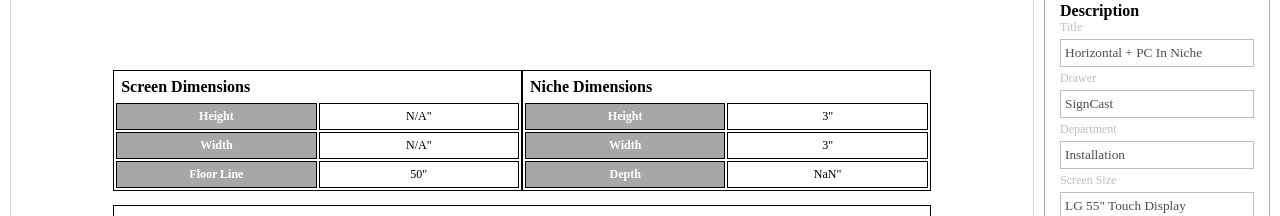
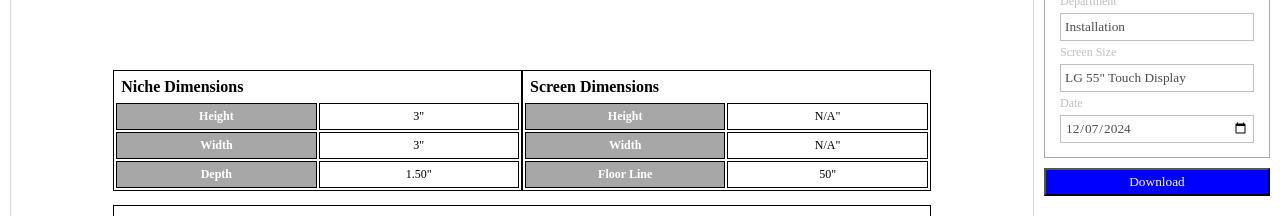
Before and after one commit to Ramankauldhar/LED-screen-installation-guide-tool, a React (Create React App) app: page / in a window 1280 px wide. Shown: the part 584-800 px from the top of the page. Built offline with nearby package versions, Linux system fonts and the light colour scheme; no server answers; the HTML template or start-up script is replaced by a standard one.

Commit message:
V11: Flat Wall button functionality implemented

```diff
--- a/src/Drawing.jsx
+++ b/src/Drawing.jsx
@@ -25,6 +25,8 @@ const Drawing = ({ screenWidth, screenHeight, floorDistance, nicheWidth, nicheHe
     <Stage width={stageWidth} height={stageHeight}>
       <Layer>
         {/* Draw Niche */}
+        {nicheWidth && nicheHeight ? (
+          <>
             <Rect
                x={50}
                y={50}
@@ -40,6 +42,8 @@ const Drawing = ({ screenWidth, screenHeight, floorDistance, nicheWidth, nicheHe
               text={`Niche Dimensions: ${nicheWidth}" x ${nicheHeight}"`}
               fontSize={14}
             />
+          </>
+        ) : null}
 
         {/* Draw Screen */}
         <Rect
--- a/src/MainPage.css
+++ b/src/MainPage.css
@@ -213,24 +213,15 @@ h2,h3{
     .leftContainer {
         display: block;
     }
-
     .header img {
         width: 6rem;
     }
-
-    .input-group label, .input-group input {
-        width: 100%;
-    }
     .NoteSection {
         margin-top: 10px;
-        flex-direction: column;
     }
     .centerSection{
         margin: 0 10%;
         width: 80%;
-    }
-    .toggle-group button {
-        width: 100%;
     }
 }
 
@@ -238,6 +229,7 @@ h2,h3{
     .mainContainer{
         display: block;
     }
+
     .drawingSection{
         width:100%;
     }
@@ -252,7 +244,6 @@ h2,h3{
     }
     .leftContainer {
         display: block;
-        width: 100%;
     }
     .dimensions-table table tr th, td {
         font-size: 10px;
@@ -266,9 +257,6 @@ h2,h3{
     .headerScript img {
         width: 4rem;
         height: 3rem;
-    }
-    .leftNote,.rightNote{
-        width:100%;
     }
 }
 
--- a/src/MainPage.jsx
+++ b/src/MainPage.jsx
@@ -80,18 +80,22 @@ function MainPage() {
     useEffect(() => {
         // Calculate niche value dynamically
         const calculateNicheDimensions = () => {
-            const { height, width, screenDepth } = screenDimensions;
+            const { height=0, width=0, screenDepth=0 } = screenDimensions;
             const depthVariance = width <= 55 ? 1.5 : 2;
+
+            if (installationType === "Niche") {
                 const calculatedNicheDimensions = {
                      height: height + 2 * depthVariance,
                      width: width + 2 * depthVariance,
-                depth: screenDepth + Math.max(mediaPlayerDepth, mountDepth) + depthVariance,
+                     depth: parseFloat(screenDepth + Math.max(mediaPlayerDepth, mountDepth) + depthVariance).toFixed(2),
                 };
                 setNicheDimensions(calculatedNicheDimensions);
+            } else {
+                setNicheDimensions({ height: 0, width: 0, depth: 0 });
+            }
         };
-
         calculateNicheDimensions();
-    }, [screenDimensions, mediaPlayerDepth, mountDepth]);
+    }, [screenDimensions, mediaPlayerDepth, mountDepth, installationType]);
 
     useEffect(() => {
         const today = new Date().toISOString().split('T')[0];
@@ -116,10 +120,10 @@ function MainPage() {
                  const screenData = screenMfrSheet.find((row) => row["Screen MFR"] === selected);
                  if (screenData) {
                     setScreenDimensions({
-                         height: screenData["Height"] || "",
-                         width: screenData["Width"] || "",
+                         height: screenData["Height"] || 0,
+                         width: screenData["Width"] || 0,
                          floorLine: floorDistance,
-                         screenDepth: screenData["Depth"]
+                         screenDepth: screenData["Depth"] || 0,
                     });
                 }
             } catch (error) {
@@ -154,12 +158,32 @@ return (
                      screenWidth={screenDimensions.width}
                      screenHeight={screenDimensions.height}
                      floorDistance={screenDimensions.floorLine}
-                     nicheWidth={nicheDimensions.width}
-                     nicheHeight={nicheDimensions.height}
+                     nicheWidth={installationType === "Niche" ? nicheDimensions.width : null}
+                     nicheHeight={installationType === "Niche" ? nicheDimensions.height : null}
                 />
              </div>
              <div className="centerSection">
                 <div className="dimensions-table">
+                    {/* Niche Dimensions Table */}
+                    <table>
+                        <thead>
+                             <h3>Niche Dimensions</h3>
+                        </thead>
+                        <tbody>
+                             <tr>
+                                 <th>Height</th>
+                                 <td>{nicheDimensions.height}"</td>
+                             </tr>
+                             <tr>
+                                 <th>Width</th>
+                                 <td>{nicheDimensions.width}"</td>
+                             </tr>
+                             <tr>
+                                 <th>Depth</th>
+                                 <td>{nicheDimensions.depth}"</td>
+                             </tr>
+                        </tbody>
+                    </table>
                     {/* Screen Dimensions Table */}
                     <table>
                         <thead>
@@ -177,25 +201,6 @@ return (
                             <tr>
                                  <th>Floor Line</th>
                                  <td>{floorDistance}"</td>
-                            </tr>
-                        </tbody>
-                    </table>
-                    <table>
-                        <thead>
-                             <h3>Niche Dimensions</h3>
-                        </thead>
-                        <tbody>
-                             <tr>
-                                 <th>Height</th>
-                                 <td>{nicheDimensions.height}"</td>
-                             </tr>
-                             <tr>
-                                 <th>Width</th>
-                                 <td>{nicheDimensions.width}"</td>
-                             </tr>
-                             <tr>
-                                 <th>Depth</th>
-                                 <td>{nicheDimensions.depth}"</td>
                             </tr>
                         </tbody>
                     </table>
--- a/src/downloadPdf.js
+++ b/src/downloadPdf.js
@@ -2,7 +2,6 @@ import { jsPDF } from "jspdf";
 import html2canvas from "html2canvas";
 
 export const downloadPDF = () => {
-    // Select the section you want to export as PDF
     const content = document.querySelector(".mainContainer");
 
     html2canvas(content).then((canvas) => {
```
Lines whose indentation alone changed are shown as unchanged.
